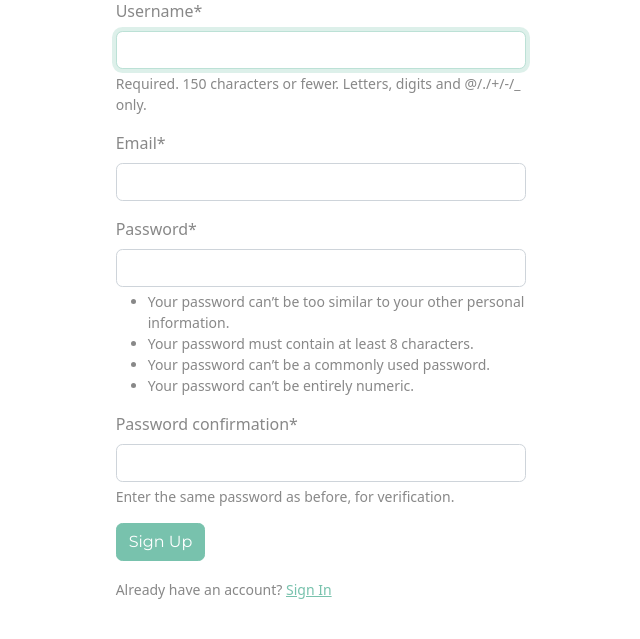
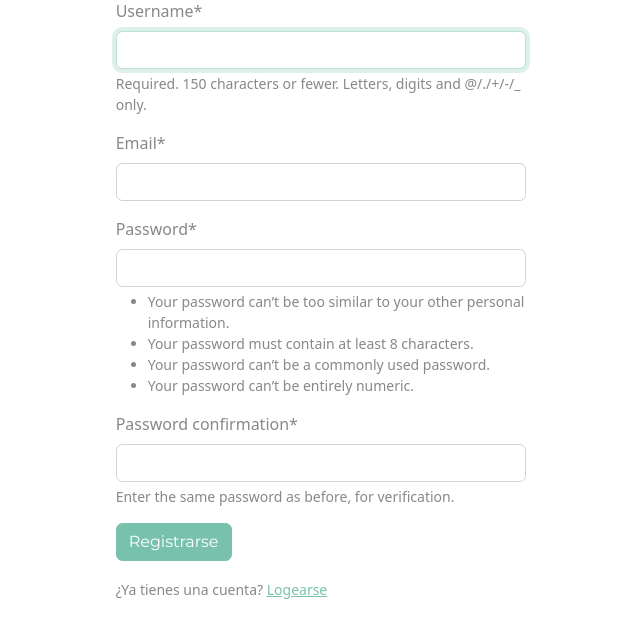
Before and after one commit to Jhxnnat/Tool-Check, a Django app: page /signup/ in a window 1280 px wide. Shown: the part 161-800 px from the top of the page, without its empty margins (319-959 px from the left). Run offline with Django 4.2, Linux system fonts and the light colour scheme; some libraries are stand-ins or nearby versions.

Commit message:
Update signup.html

```diff
--- a/inventory/templates/inventory/signup.html
+++ b/inventory/templates/inventory/signup.html
@@ -24,11 +24,11 @@
 				{% csrf_token %}
 				{{ form|crispy }}
 
-				<button class="btn btn-primary" type="submit">Sign Up</button>
+				<button class="btn btn-primary" type="submit">Registrarse</button>
 			</form>
 
 			<div class="pt-3">
-				<small class="text-muted">Already have an account? <a href="{% url 'login' %}" class="ml-2">Sign In</a></small>
+				<small class="text-muted">¿Ya tienes una cuenta? <a href="{% url 'login' %}" class="ml-2">Logearse</a></small>
 			</div>
 		</div>
 	</div>
```
